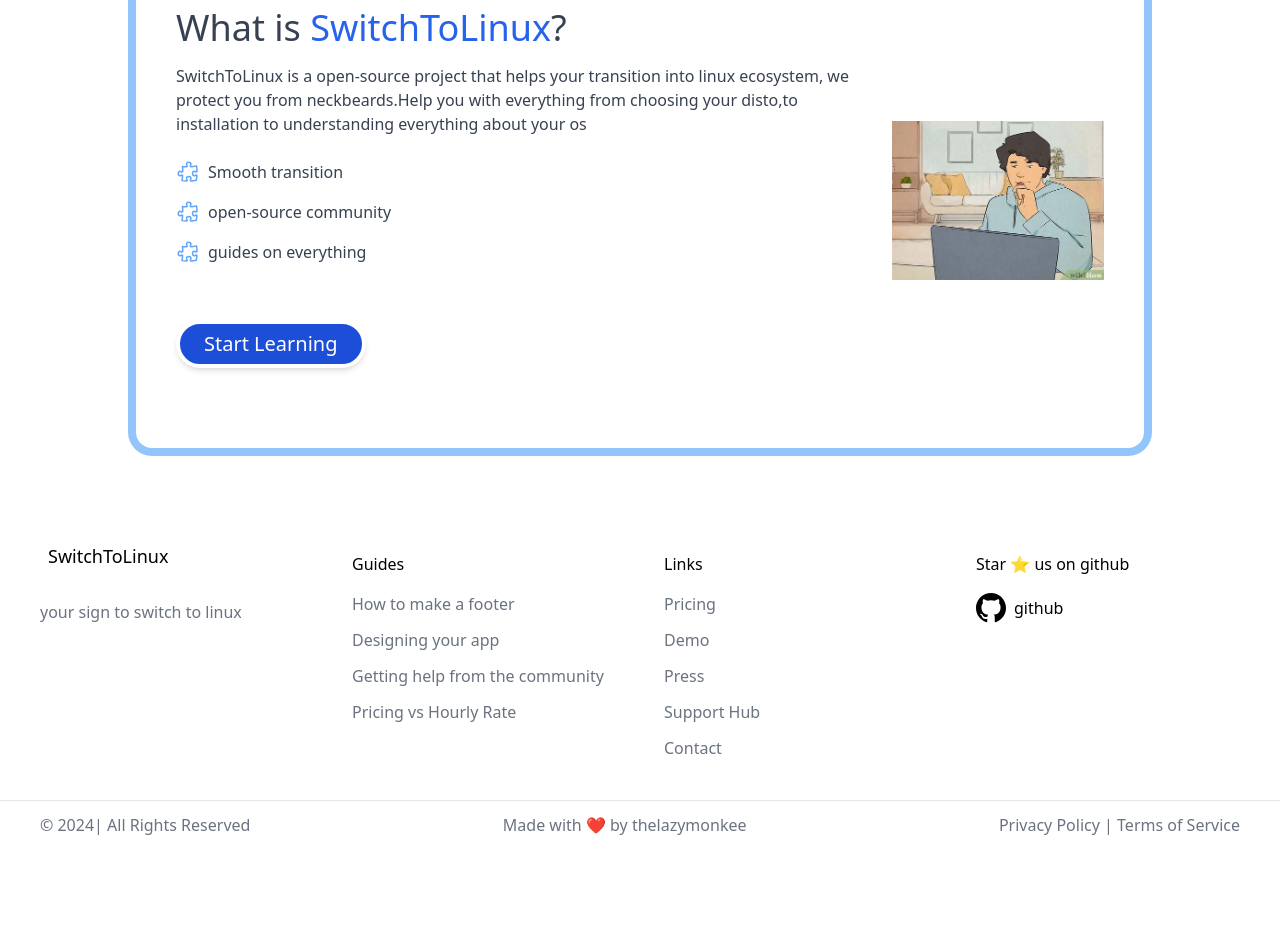
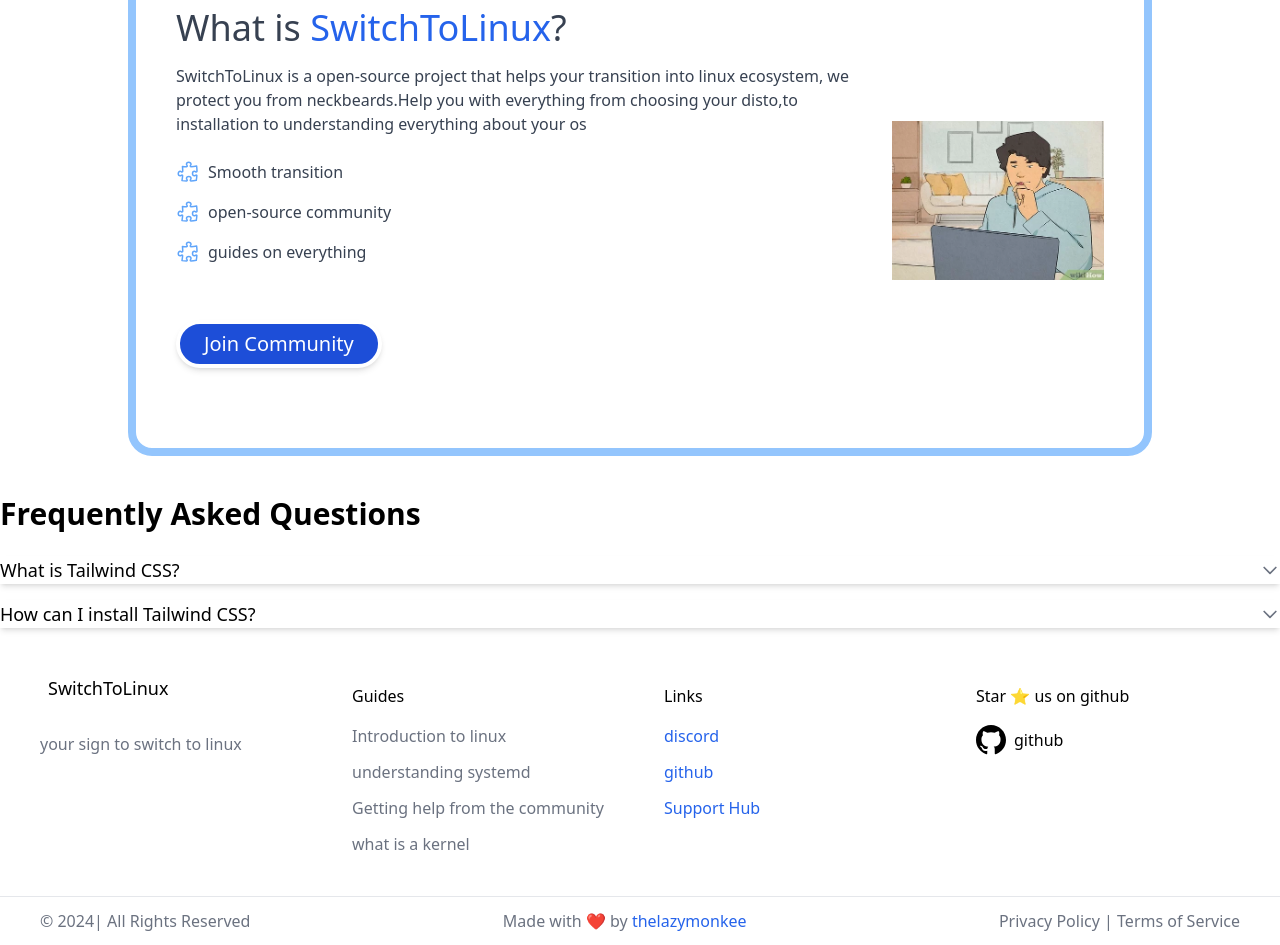
Before and after one commit to anshumancodes/SwitchToLinux, a website with bundled scripts: page htdocs/index.html in a window 1280 px wide. Shown: the part 1691-2636 px from the top of the page. Before the commit the page ends 2540 px from the top, so only its background shows below. Built offline with nearby package versions, Linux system fonts and the light colour scheme.

Commit message:
added links , faq section , refined home web

```diff
--- a/htdocs/index.html
+++ b/htdocs/index.html
@@ -56,7 +56,7 @@
 
     <div class="bg-blue-100 border-t border-b border-blue-500 text-blue-700 px-4 py-3" role="alert">
         <p class="font-bold">Hey windows user!</p>
-        <p class="text-sm">SwitchToLinux is still in development , some features or pages might not work</p>
+        <p class="text-sm">SwitchToLinux is still in development , some features or pages might not work , text on components can be random</p>
     </div>
     <section class="mx-auto py-16">
         <div
@@ -66,7 +66,7 @@
                 <div class=" w-[300px]"><img src="./public/linuxpenguin.png" alt=""></div>
                 <h2 class="bg-clip-text text-3xl font-extrabold text-gray-700 sm:text-5xl mt-5">SwitchToLinux</h2>
                 <p>Your roadmap to switch into Linux</p>
-                <a href="#"
+                <a href="guides.html"
                     class="mt-10 inline-flex h-12 items-center rounded-[12px] bg-blue-700 px-6 py-3 text-xl font-light text-white shadow-md transition hover:translate-y-1 hover:scale-105 hover:shadow-lg">Explore
                     linux</a>
             </div>
@@ -165,14 +165,49 @@
                 </div>
 
             </div>
-            <div class="text-gray-400"><a href="guides.html"
-                    class="my-10 inline-flex cursor-pointer items-center rounded-full  bg-blue-700 border-4 h-12 hover:translate-y-1 hover:shadow-lg hover:scale-105 shadow-md transition border-white  text-white py-3 font-b px-6 font-sans text-xl ">Start
-                    Learning</a> </div>
+            <div class="text-gray-400"><a href="https://discord.gg/S7xBjjTrt6"
+                    class="my-10 inline-flex cursor-pointer items-center rounded-full  bg-blue-700 border-4 h-12 hover:translate-y-1 hover:shadow-lg hover:scale-105 shadow-md transition border-white  text-white py-3 font-b px-6 font-sans text-xl ">Join Community</a> </div>
         </div>
         <div class="h-96">
             <img class="h-full w-full object-contain" src="./public/guylearning.jpeg" alt="" />
         </div>
     </section>
+    <section class="max-w-full">
+        <div class="max-w-4/5 mx-auto">
+
+            <h1 class="text-3xl font-bold mb-6">Frequently Asked Questions</h1>
+
+            <div class="space-y-4">
+                <!-- Question 1 -->
+                <div class="bg-white p-4 rounded-md shadow-md">
+                    <div class="flex items-center justify-between cursor-pointer faq">
+                        <h2 class="text-lg font-semibold">What is Tailwind CSS?</h2>
+                        <svg class="w-5 h-5 text-gray-500" fill="none" stroke="currentColor" viewBox="0 0 24 24" xmlns="http://www.w3.org/2000/svg"><path stroke-linecap="round" stroke-linejoin="round" stroke-width="2" d="M19 9l-7 7-7-7"></path></svg>
+                    </div>
+                    <div class="mt-2 hidden">
+                        <p class="text-gray-600">Tailwind CSS is a utility-first CSS framework that provides low-level utility classes to build designs directly in your markup.</p>
+                    </div>
+                </div>
+
+                <!-- Question 2 -->
+                <div class="bg-white p-4 rounded-md shadow-md">
+                    <div class="flex items-center justify-between cursor-pointer faq">
+                        <h2 class="text-lg font-semibold">How can I install Tailwind CSS?</h2>
+                        <svg class="w-5 h-5 text-gray-500" fill="none" stroke="currentColor" viewBox="0 0 24 24" xmlns="http://www.w3.org/2000/svg"><path stroke-linecap="round" stroke-linejoin="round" stroke-width="2" d="M19 9l-7 7-7-7"></path></svg>
+                    </div>
+                    <div class="mt-2 hidden">
+                        <p class="text-gray-600">You can install Tailwind CSS using npm or yarn. Follow the installation instructions in the <a href="https://tailwindcss.com/docs/installation" class="text-blue-500" target="_blank">official documentation</a>.</p>
+                    </div>
+                </div>
+
+                <!-- Add more questions as needed -->
+
+            </div>
+
+        </div>
+
+    </section>
+
     <footer class="">
         <div
             class="mx-auto grid max-w-screen-xl gap-y-8 gap-x-12 px-4 py-10 sm:px-20 md:grid-cols-2 xl:grid-cols-4 xl:px-10">
@@ -187,11 +222,11 @@
                 <div class="mt-4 mb-2 font-medium xl:mb-4">Guides</div>
                 <nav aria-label="Guides Navigation" class="text-gray-500">
                     <ul class="space-y-3">
-                        <li><a class="hover:text-blue-600 hover:underline" href="#">How to make a footer</a></li>
-                        <li><a class="hover:text-blue-600 hover:underline" href="#">Designing your app</a></li>
+                        <li><a class="hover:text-blue-600 hover:underline" href="#">Introduction to linux</a></li>
+                        <li><a class="hover:text-blue-600 hover:underline" href="#">understanding systemd</a></li>
                         <li><a class="hover:text-blue-600 hover:underline" href="#">Getting help from the community</a>
                         </li>
-                        <li><a class="hover:text-blue-600 hover:underline" href="#">Pricing vs Hourly Rate</a></li>
+                        <li><a class="hover:text-blue-600 hover:underline" href="#">what is a kernel</a></li>
                     </ul>
                 </nav>
             </div>
@@ -199,11 +234,11 @@
                 <div class="mt-4 mb-2 font-medium xl:mb-4">Links</div>
                 <nav aria-label="Footer Navigation" class="text-gray-500">
                     <ul class="space-y-3">
-                        <li><a class="hover:text-blue-600 hover:underline" href="#">Pricing</a></li>
-                        <li><a class="hover:text-blue-600 hover:underline" href="#">Demo</a></li>
-                        <li><a class="hover:text-blue-600 hover:underline" href="#">Press</a></li>
-                        <li><a class="hover:text-blue-600 hover:underline" href="#">Support Hub</a></li>
-                        <li><a class="hover:text-blue-600 hover:underline" href="#">Contact</a></li>
+                        <li><a class="text-blue-600 hover:underline" href="https://discord.gg/zFDvXr4t5k">discord</a></li>
+                        <li><a class="text-blue-600 hover:underline" href="https://github.com/anshumancodes/SwitchToLinux">github</a></li>
+
+                        <li><a class="text-blue-600 hover:underline" href="https://github.com/anshumancodes/SwitchToLinux/discussions/">Support Hub</a></li>
+
                     </ul>
                 </nav>
             </div>
@@ -229,7 +264,7 @@
                 class="mx-auto flex max-w-screen-xl flex-col gap-y-4 px-4 py-3 text-center text-gray-500 sm:px-20 lg:flex-row lg:justify-between lg:text-left xl:px-10">
                 <p class="">© 2024| All Rights Reserved</p>
                 <p class="-order-1 sm:order-none">Made with ❤️ by <a
-                        href="https://github.com/anshumancodes/">thelazymonkee</a></p>
+                        href="https://github.com/anshumancodes/" class="text-blue-600">thelazymonkee</a></p>
                 <p class="">
                     <a class="" href="#">Privacy Policy</a>
                     <span>|</span>
@@ -244,7 +279,7 @@
 
 
 
-
+<script src="index.js"></script>
 </body>
 
 </html>
```
